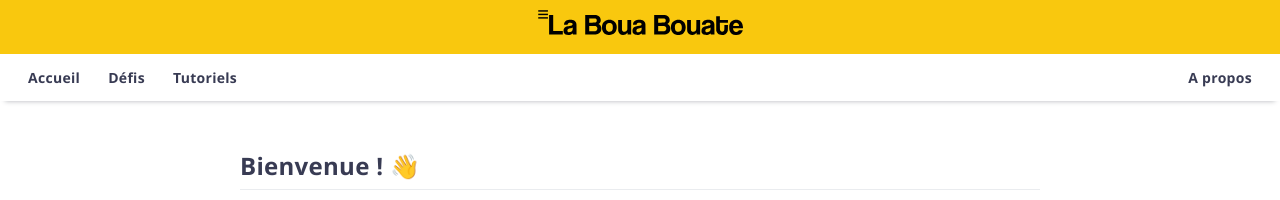
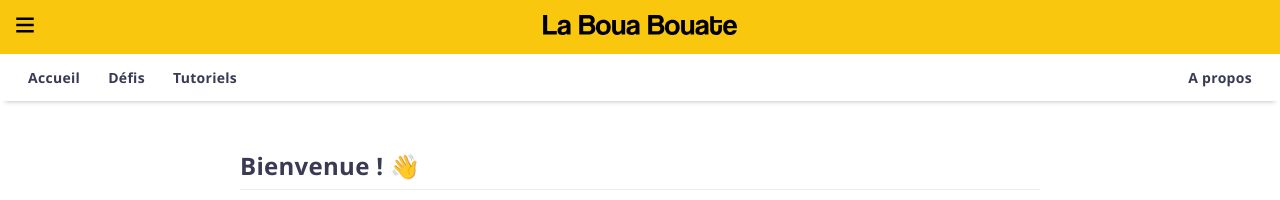
Before and after one commit to leobouard/leobouard.github.io, a Jekyll site: the page built from index.md, in a window 1280 px wide. Shown: the top 200 px of the page. Built offline with Jekyll 4.4.1, drawn with Linux system fonts in a browser that asks for light colours; our own code applies the rules of GitHub Pages for plain Markdown files.

Commit message:
Add vertical nav button

```diff
--- a/_layouts/default.html
+++ b/_layouts/default.html
@@ -14,13 +14,19 @@
     <link rel="shortcut icon" type="image/x-icon" href="/assets/images/favicon.ico">
   </head>
   <body>
+    <!-- HEADER with navbar & title -->
     <header>
       <div class="banner"">
-        <span style="font-size: 20px; left: 0;">≡</span>
+        <!-- Vertical navbar button -->
+        <svg class="verticalNav" xmlns="http://www.w3.org/2000/svg" viewBox="0 0 16 16">
+          <path d="M1,9h14V7H1V9z M1,14h14v-2H1V14z M1,2v2h14V2H1z"/>
+        </svg>
+        <!-- Main title -->
         <a href="{{ "/" | absolute_url }}">
           <img src="/assets/images/logo-inline.svg" alt="La Boua Bouate">
         </a>
       </div>
+      <!-- Horizontal navbar -->
       <nav>
         <a href="{{ "/" | absolute_url }}">Accueil</a>
         <a href="/challenges">Défis</a>
--- a/assets/css/style.scss
+++ b/assets/css/style.scss
@@ -42,6 +42,15 @@ header {
         height: 20px;
         margin-top: 15px;
         margin-bottom: 15px;
+    }
+
+    .verticalNav {
+        position: absolute;
+        left: 0;
+        height: 20px;
+        margin-top: 15px;
+        margin-left: 15px;
+        fill: #000;
     }
 }
 
```
